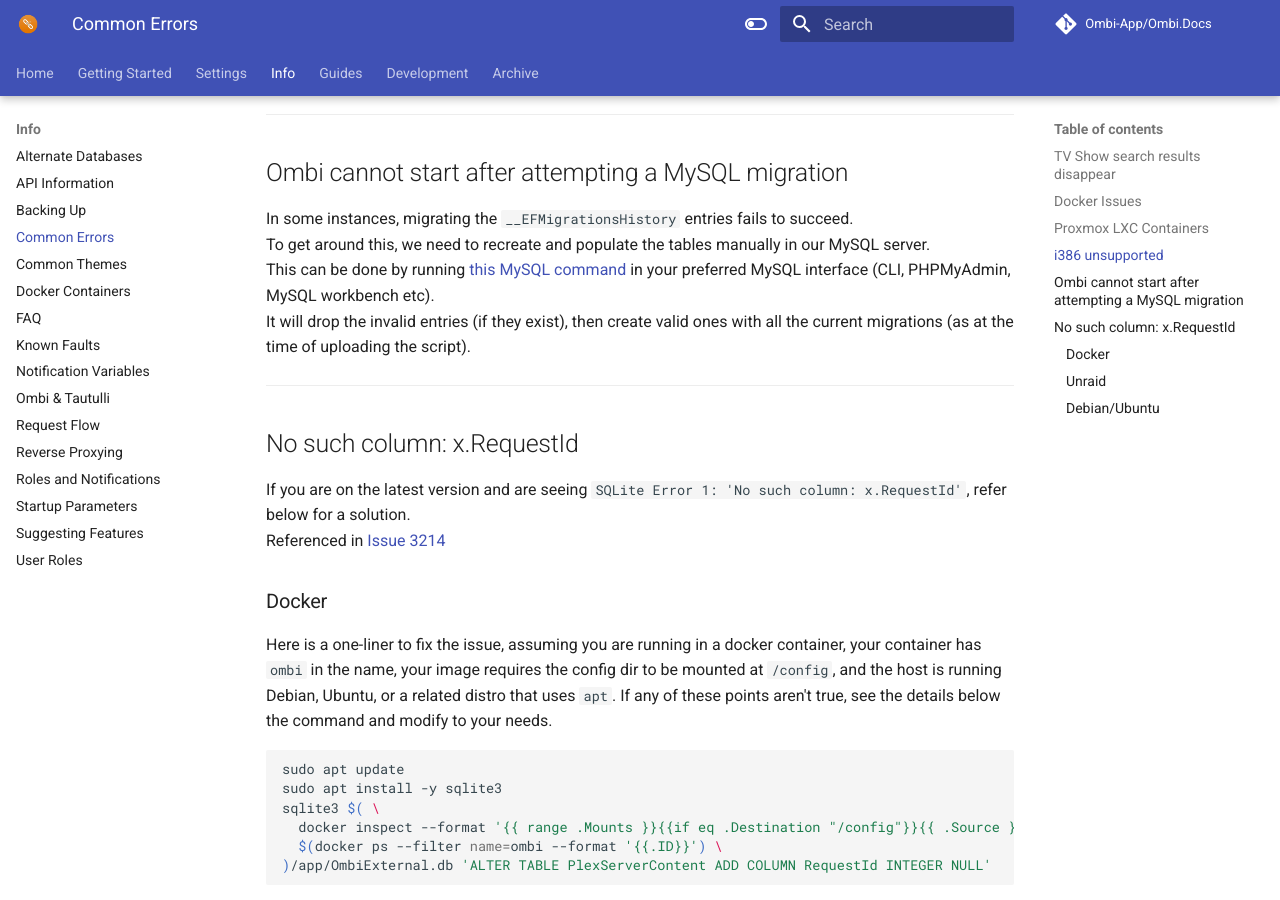
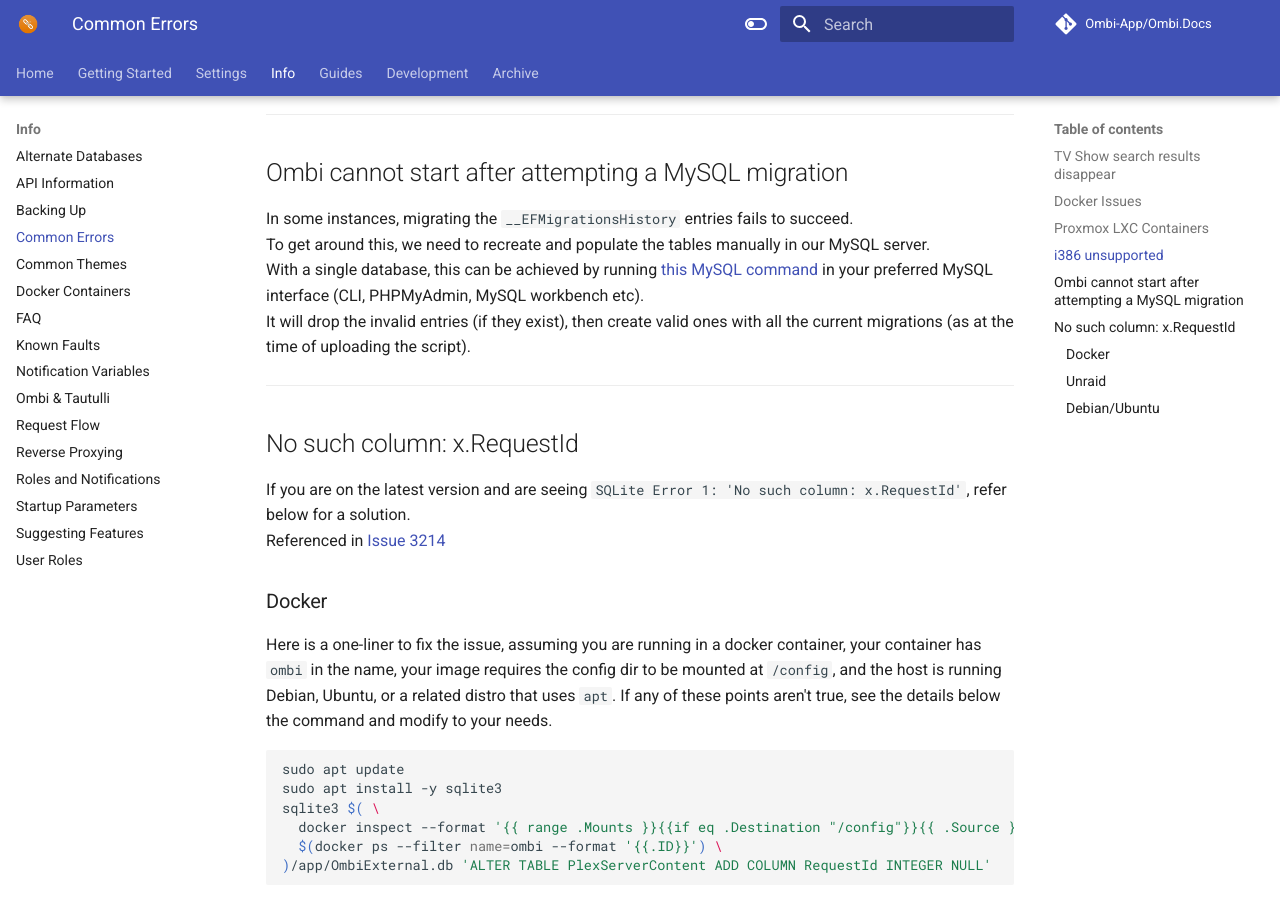
Before and after one commit to Ombi-app/Ombi.Docs, an MkDocs documentation site: the page built from docs/info/common-errors.md, in a window 1280 px wide and 900 px high, scrolled down 1972 px. Built offline with MkDocs 1.6.1 and Material for MkDocs 9.7.7, drawn with Linux system fonts in a browser that asks for light colours; comment, search, counter and statistics services are not loaded.

Commit message:
Tidying up to make a more one-size-fits solution

```diff
--- a/docs/info/common-errors.md
+++ b/docs/info/common-errors.md
@@ -66,8 +66,9 @@
 
 In some instances, migrating the `__EFMigrationsHistory` entries fails to succeed.
 To get around this, we need to recreate and populate the tables manually in our MySQL server.
-This can be done by running [this MySQL command](../../assets/scripts/mysql_migrations.sql) in your preferred MySQL interface (CLI, PHPMyAdmin, MySQL workbench etc).
+With a single database, this can be achieved by running [this MySQL command](../../assets/scripts/mysql_migrations.sql) in your preferred MySQL interface (CLI, PHPMyAdmin, MySQL workbench etc).
 It will drop the invalid entries (if they exist), then create valid ones with all the current migrations (as at the time of uploading the script).
+
 ***
 
 ## No such column: x.RequestId
```
